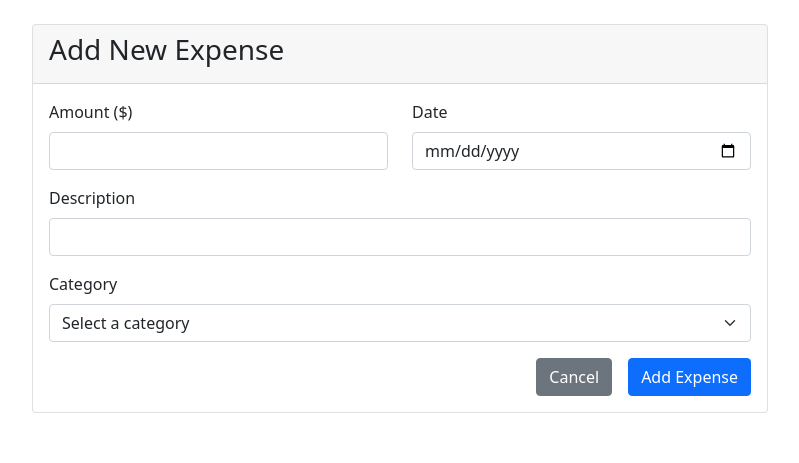
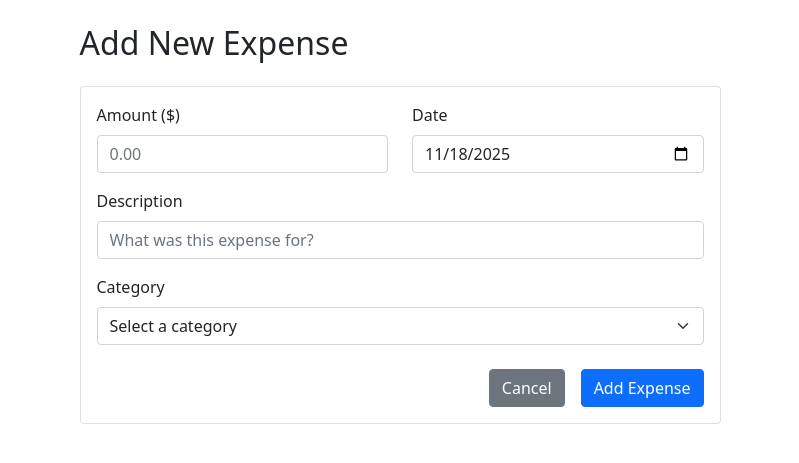
Before and after one commit to VamshiTejaKumbham/FinTrack, a Flask app: page /add_expense in a window 1280 px wide. Shown: the part 56-519 px from the top of the page, without its empty margins (240-1039 px from the left). Run offline with Flask 3, Linux system fonts and the light colour scheme; a user stored in the database is signed in.

Commit message:
Update Add Expense page layout and placeholders

```diff
--- a/templates/add_expense.html
+++ b/templates/add_expense.html
@@ -1,36 +1,32 @@
 {% extends "base.html" %}
 
-{% block title %}Add Expense - Expense Tracker{% endblock %}
+{% block title %}Add Expense - FinTrack{% endblock %}
 
 {% block content %}
 <div class="row justify-content-center">
-    <div class="col-md-8">
+    <div class="col-lg-7">
+        <h2 class="mb-4">Add New Expense</h2>
+
         <div class="card">
-            <div class="card-header">
-                <h3>Add New Expense</h3>
-            </div>
             <div class="card-body">
                 <form method="POST">
-                    <div class="row">
+                    <div class="row mb-3">
                         <div class="col-md-6">
-                            <div class="mb-3">
-                                <label for="amount" class="form-label">Amount ($)</label>
-                                <input type="number" step="0.01" class="form-control" id="amount" name="amount" required>
-                            </div>
+                            <label for="amount" class="form-label">Amount ($)</label>
+                            <input type="number" step="0.01" class="form-control" id="amount" name="amount" placeholder="0.00" required>
                         </div>
                         <div class="col-md-6">
-                            <div class="mb-3">
-                                <label for="date" class="form-label">Date</label>
-                                <input type="date" class="form-control" id="date" name="date"
-                                       value="{{ today }}" required>
-                            </div>
+                            <label for="date" class="form-label">Date</label>
+                            <input type="date" class="form-control" id="date" name="date" required>
                         </div>
                     </div>
+
                     <div class="mb-3">
                         <label for="description" class="form-label">Description</label>
-                        <input type="text" class="form-control" id="description" name="description" required>
+                        <input type="text" class="form-control" id="description" name="description" placeholder="What was this expense for?" required>
                     </div>
-                    <div class="mb-3">
+
+                    <div class="mb-4">
                         <label for="category" class="form-label">Category</label>
                         <select class="form-select" id="category" name="category" required>
                             <option value="">Select a category</option>
@@ -45,8 +41,9 @@
                             <option value="Other">Other</option>
                         </select>
                     </div>
-                    <div class="d-grid gap-2 d-md-flex justify-content-md-end">
-                        <a href="{{ url_for('expenses') }}" class="btn btn-secondary me-md-2">Cancel</a>
+
+                    <div style="display: flex; gap: 1rem; justify-content: flex-end;">
+                        <a href="{{ url_for('expenses') }}" class="btn btn-secondary">Cancel</a>
                         <button type="submit" class="btn btn-primary">Add Expense</button>
                     </div>
                 </form>
@@ -54,4 +51,8 @@
         </div>
     </div>
 </div>
+
+<script>
+    document.getElementById('date').valueAsDate = new Date();
+</script>
 {% endblock %}
```
